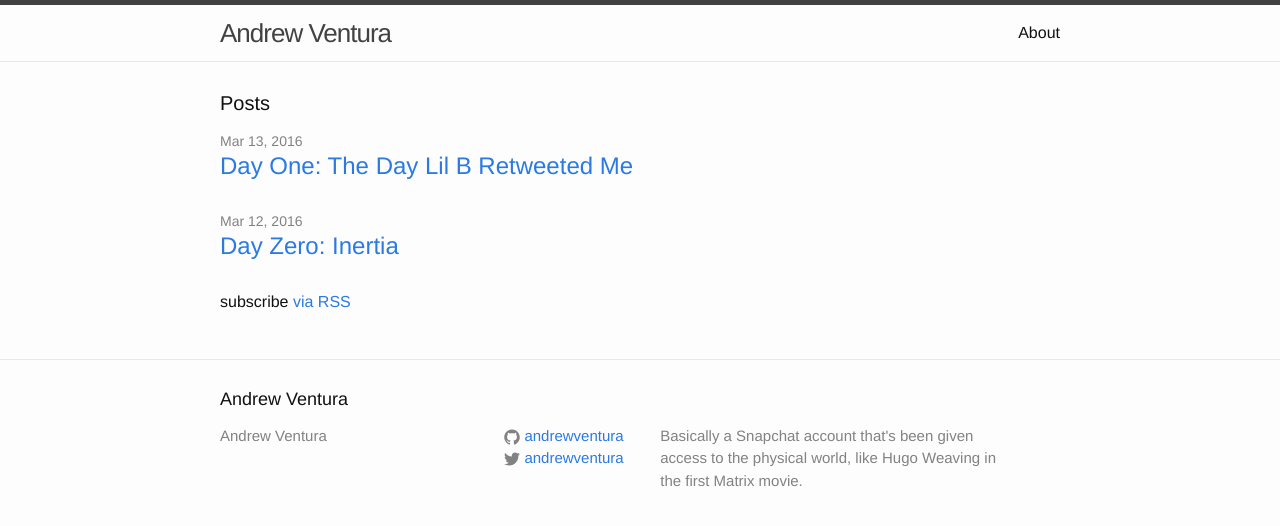
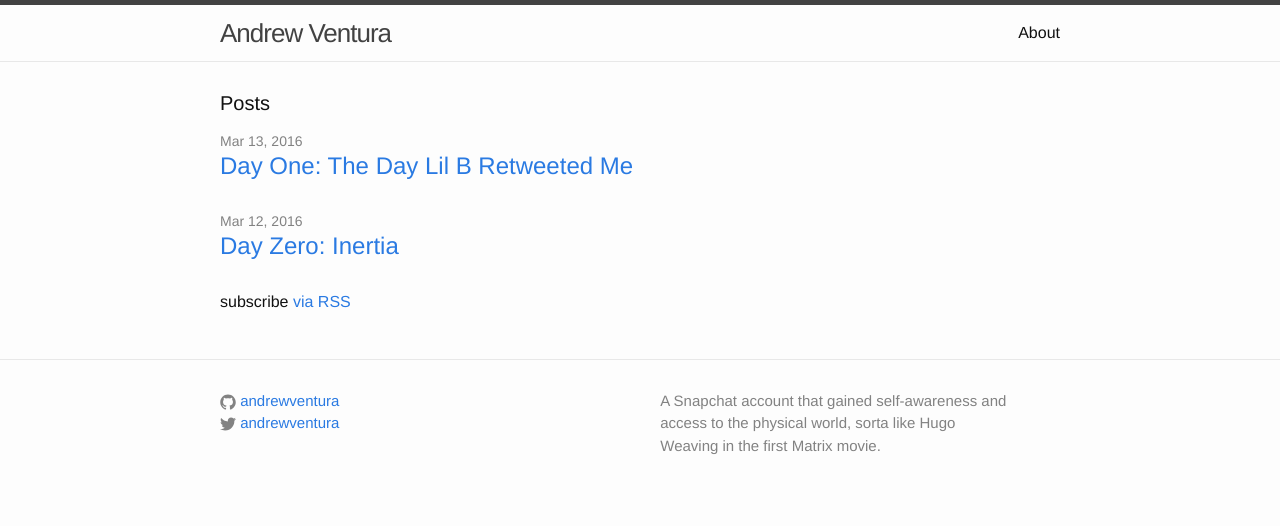
Before and after one commit to andrewventura/andrewventura.github.io, a Jekyll site: the page built from index.html, in a window 1280 px wide. Shown: the top 526 px of the page. Built offline with Jekyll 4.4.1, drawn with Linux system fonts in a browser that asks for light colours; nearby versions of some CDN libraries.

Commit message:
just wanted to push another commit

```diff
--- a/_config.yml
+++ b/_config.yml
@@ -9,7 +9,8 @@
 title: Andrew Ventura
 email:
 description: > # this means to ignore newlines until "baseurl:"
-  Basically a Snapchat account that's been given access to the physical world, like Hugo Weaving in the first Matrix movie.
+  A Snapchat account that gained self-awareness and access to the physical world, sorta like Hugo Weaving in the first Matrix movie.
+
 baseurl: "" # the subpath of your site, e.g. /blog
 url: "http://www.andrewventura.com" # the base hostname & protocol for your site
 twitter_username: andrewventura
--- a/_includes/footer.html
+++ b/_includes/footer.html
@@ -2,17 +2,10 @@
 
   <div class="wrapper">
 
-    <h2 class="footer-heading">{{ site.title }}</h2>
+    <!-- <h2 class="footer-heading">{{ site.title }}</h2> -->
 
     <div class="footer-col-wrapper">
       <div class="footer-col footer-col-1">
-        <ul class="contact-list">
-          <li>{{ site.title }}</li>
-          <li><a href="mailto:{{ site.email }}">{{ site.email }}</a></li>
-        </ul>
-      </div>
-
-      <div class="footer-col footer-col-2">
         <ul class="social-media-list">
           {% if site.github_username %}
           <li>
@@ -28,6 +21,10 @@
         </ul>
       </div>
 
+      <div class="footer-col footer-col-2">
+
+      </div>
+
       <div class="footer-col footer-col-3">
         <p>{{ site.description }}</p>
       </div>
--- a/_layouts/default.html
+++ b/_layouts/default.html
@@ -16,6 +16,8 @@
     {% include footer.html %}
     <script src="https://ajax.googleapis.com/ajax/libs/jquery/1.11.3/jquery.min.js"></script>
   <script src="https://maxcdn.bootstrapcdn.com/bootstrap/3.3.6/js/bootstrap.min.js" integrity="sha384-0mSbJDEHialfmuBBQP6A4Qrprq5OVfW37PRR3j5ELqxss1yVqOtnepnHVP9aJ7xS" crossorigin="anonymous"></script>
+  <script src="https://genius.codes"></script>
+
   </body>
 
 </html>
```
